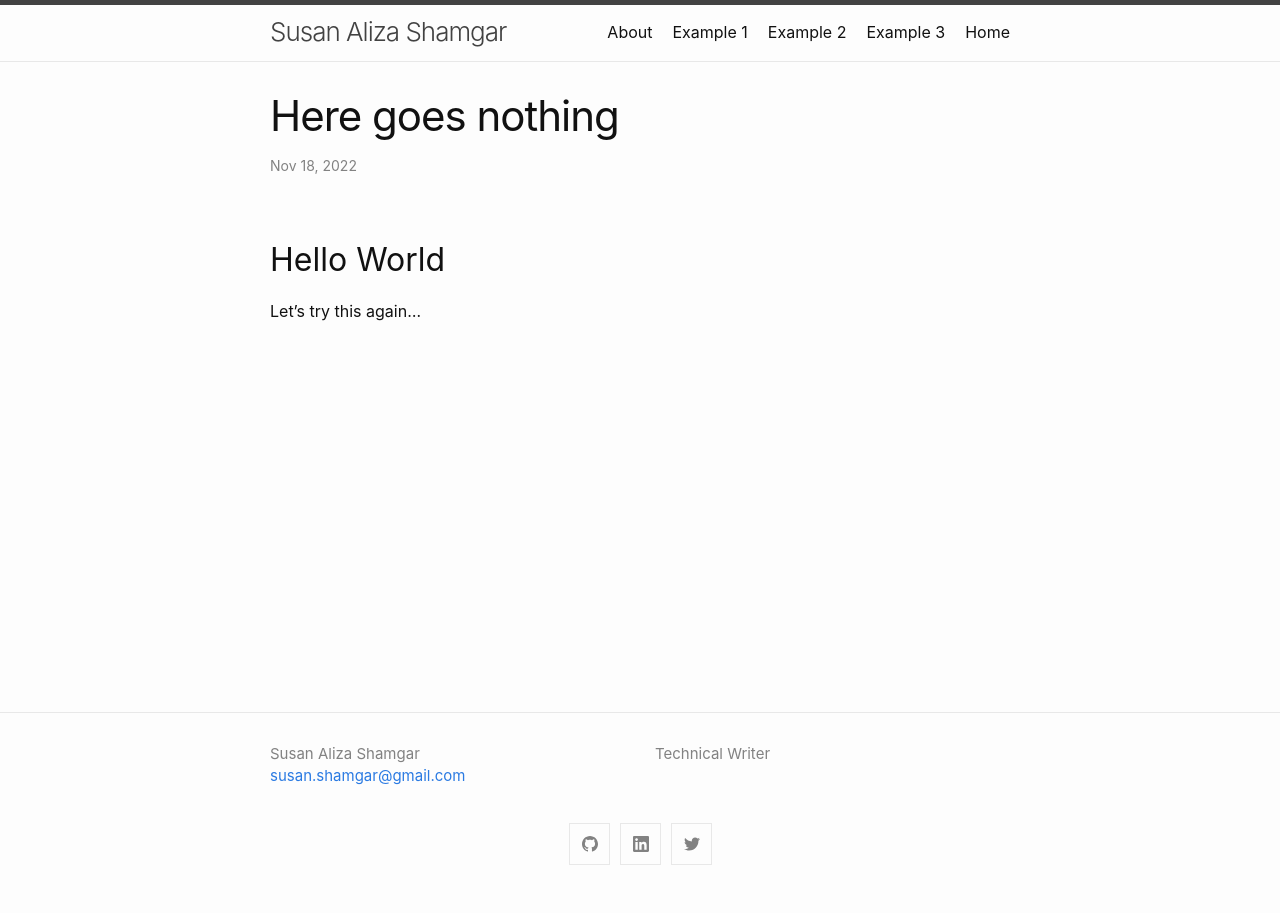
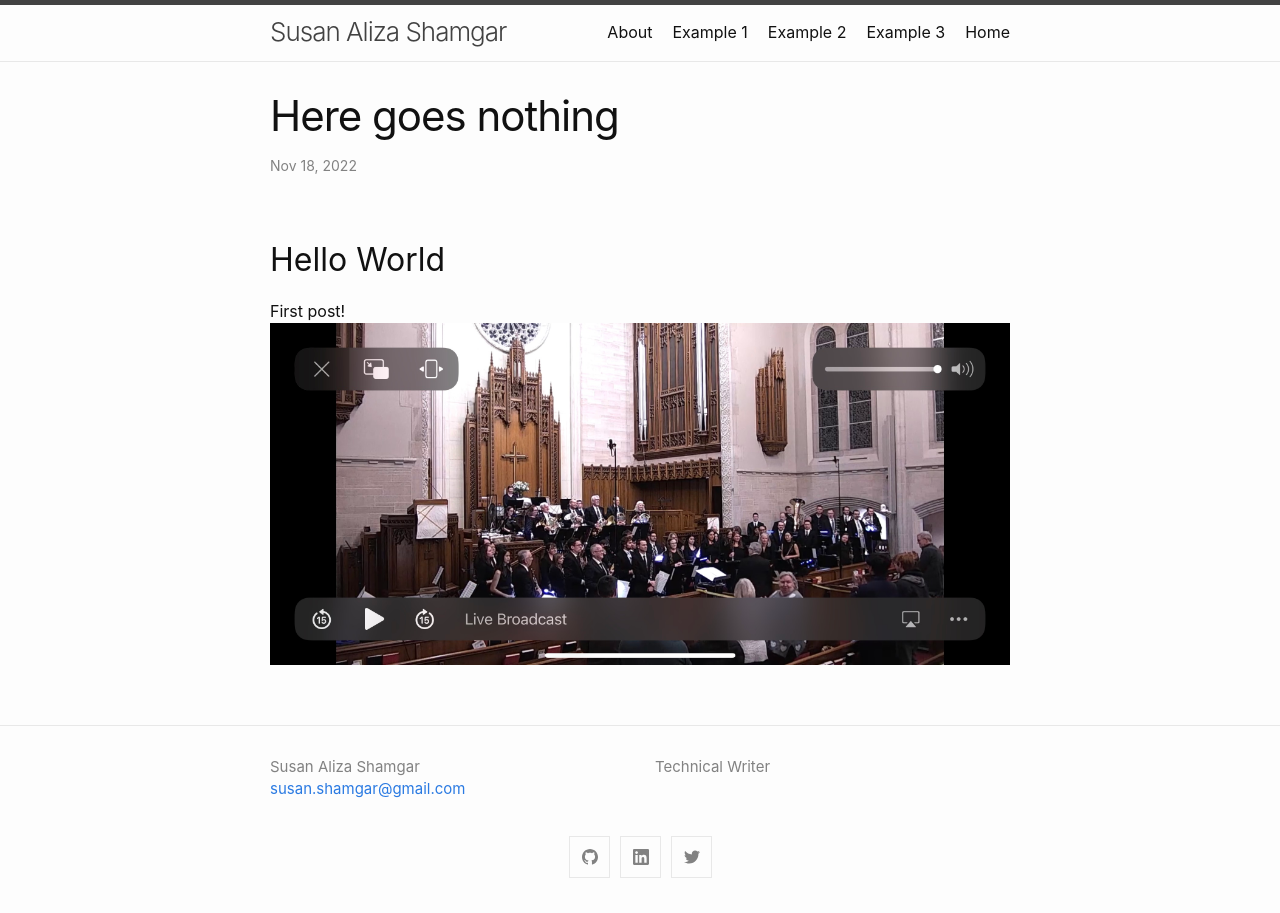
Before and after one commit to susan-shamgar/susan-shamgar.github.io, a Jekyll site: the page built from docs/_posts/2022-11-18-first-post.md, in a window 1280 px wide. Built offline with Jekyll 4.4.1, drawn with Linux system fonts in a browser that asks for light colours.

Commit message:
added an image

```diff
--- a/docs/_posts/2022-11-18-first-post.md
+++ b/docs/_posts/2022-11-18-first-post.md
@@ -4,4 +4,5 @@ title: Here goes nothing
 categories: misc
 ---
 ## Hello World
-Let's try this again...
+First post!
+![First concert in Chicago](/assets/img/IMG_6570.jpg)
```
Also changed, not shown: docs/assets/img/IMG_6570.jpg (added).
